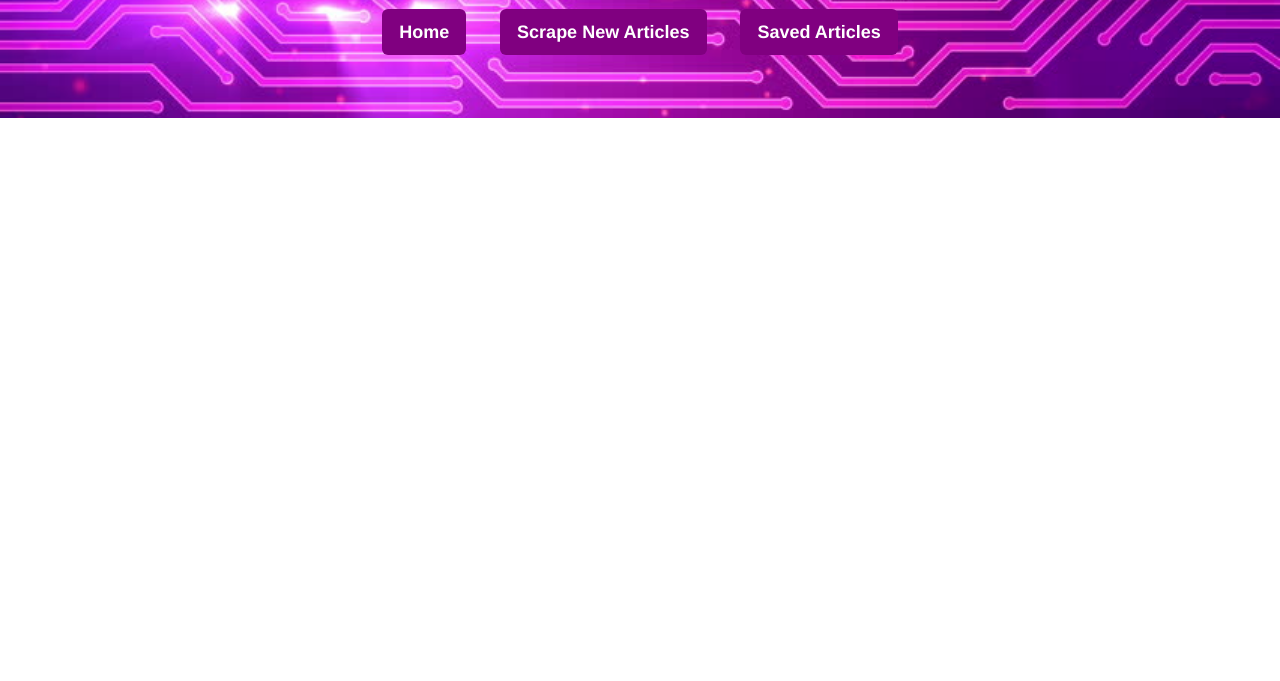
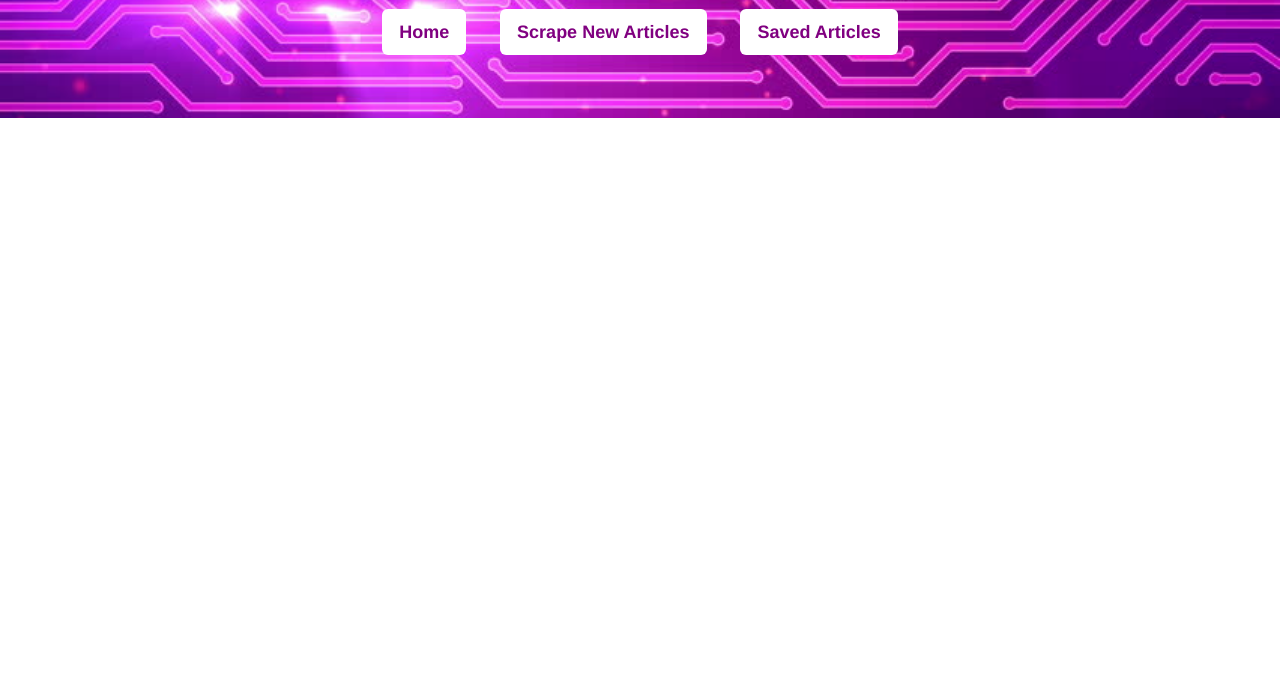
Before and after one commit to amgault/news-scraper, a website: page public/index.html in a window 1280 px wide. Shown: the part 119-800 px from the top of the page. Drawn offline with nearby package versions, Linux system fonts and the light colour scheme; no server answers.

Commit message:
changed buttons

```diff
--- a/public/css/style.css
+++ b/public/css/style.css
@@ -27,8 +27,8 @@ body{
 
 .jumbotron button {
     margin: 15px;
-    color: white;
-    background-color: purple;
+    color: purple;
+    background-color: white;
     font-weight: bold;
 }
 
```
